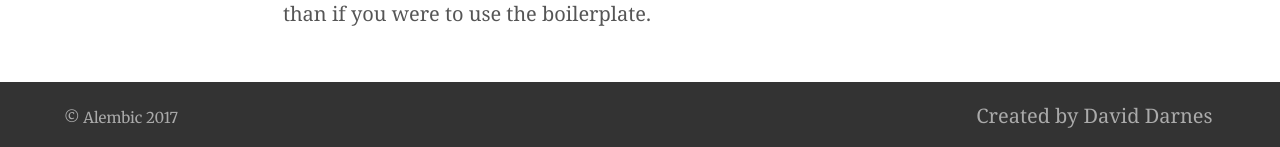
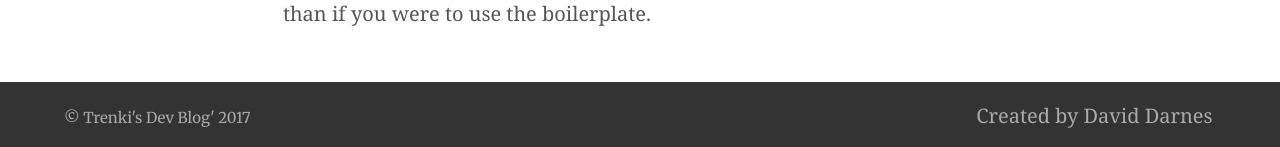
Before and after one commit to trenki2/trenki2.github.io, a Jekyll site: the page built from index.md, in a window 1280 px wide and 900 px high, scrolled down 2660 px. Shown: the part 750-897 px from the top of the window. Built offline with Jekyll 4.4.1, drawn with Linux system fonts in a browser that asks for light colours.

Commit message:
Changed site url and baseurl

```diff
--- a/_config.yml
+++ b/_config.yml
@@ -10,16 +10,9 @@
 
 # 1. Files excluded from Jekyll builds
 exclude:
-- README.md
-- CODE_OF_CONDUCT.md
-- CONTRIBUTING.md
-- screenshot.png
-- LICENSE
 - CNAME
 - Gemfile
 - Gemfile.lock
-- demo/*
-- alembic-jekyll-theme.gemspec
 
 # 2. Installed Gems
 gems:
@@ -83,11 +76,11 @@ defaults:
 
 # 7. Site settings
 encoding: utf-8 # Make sure the encoding is right
-title: "Alembic" # Site name or title, also used in jekyll-seo-tag
+title: "Trenki's Dev Blog'" # Site name or title, also used in jekyll-seo-tag
 logo: "/assets/logo.svg" # Site logo, also used in jekyll-seo-tag
 description: "Alembic is a starting point for Jekyll projects. Rather than starting from scratch, this boilerplate is designed to get the ball rolling immediately" # Site description and default description, also used in jekyll-seo-tag
-url: "https://alembic.darn.es" # Site url, also used in jekyll-seo-tag
-baseurl: "/baseurl"
+url: "https://trenki2.github.io" # Site url, also used in jekyll-seo-tag
+baseurl: "/base"
 repo: "https://github.com/daviddarnes/alembic"
 email: "me@daviddarnes.com"
 # disqus: "alembic-1" # Blog post comments, uncomment the option and set the site ID from your Disqus account
```
